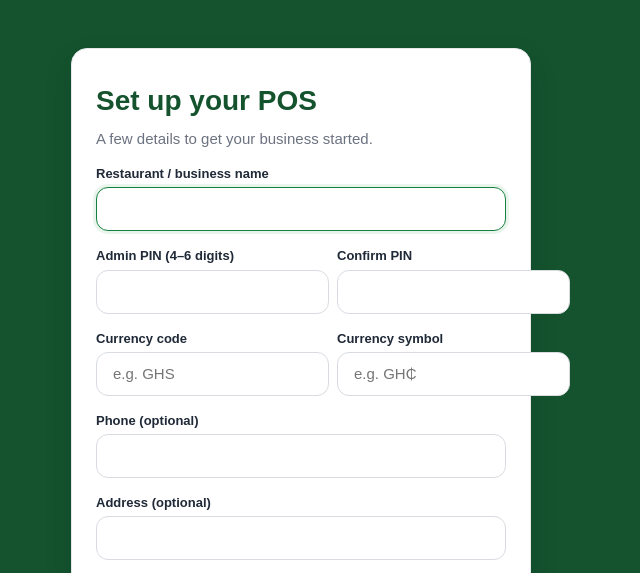
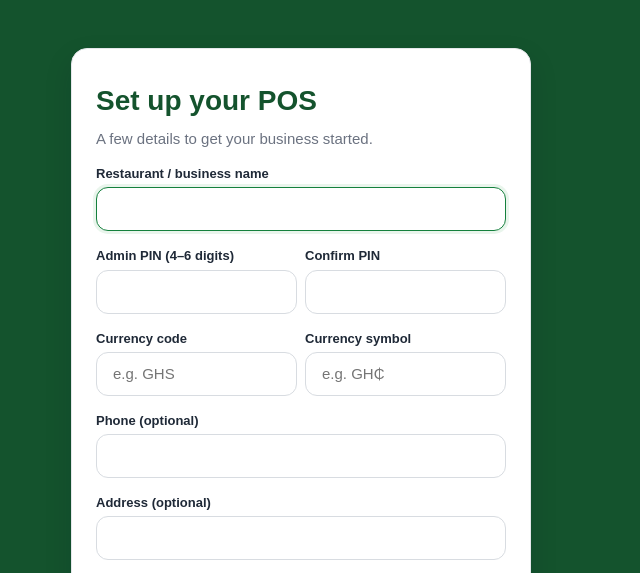
Before and after one commit to dyesaysit/Gold-Coast-Kenkey-POS, a website: page index.html in a window 1280 px wide. Shown: the top 573 px of the page, without its empty margins (339-979 px from the left). Drawn offline with Linux system fonts and the light colour scheme; no server answers.

Commit message:
fix: stop setup-form fields overflowing the card on two-column rows
The two-column rows (PIN/Confirm, Currency code/symbol) are a CSS grid; grid
items default to min-width:auto, letting an input's intrinsic width push the
column past the card. Set min-width:0 on the fields and width:100% on the setup
inputs so the columns share the width and inputs stay inside the card.

```diff
--- a/css/main.css
+++ b/css/main.css
@@ -1078,6 +1078,17 @@ button.modal__close:hover {
   display: grid;
   grid-template-columns: 1fr 1fr;
   gap: var(--space-sm);
+}
+
+/* Grid items default to min-width:auto, which lets an input's intrinsic width
+   push the column past the card. min-width:0 lets the two columns share the
+   width evenly; width:100% keeps each input inside its column. */
+.setup-form__row .field {
+  min-width: 0;
+}
+
+.setup-form .field__input {
+  width: 100%;
 }
 
 .setup-logo-preview { height: 96px; }
```
